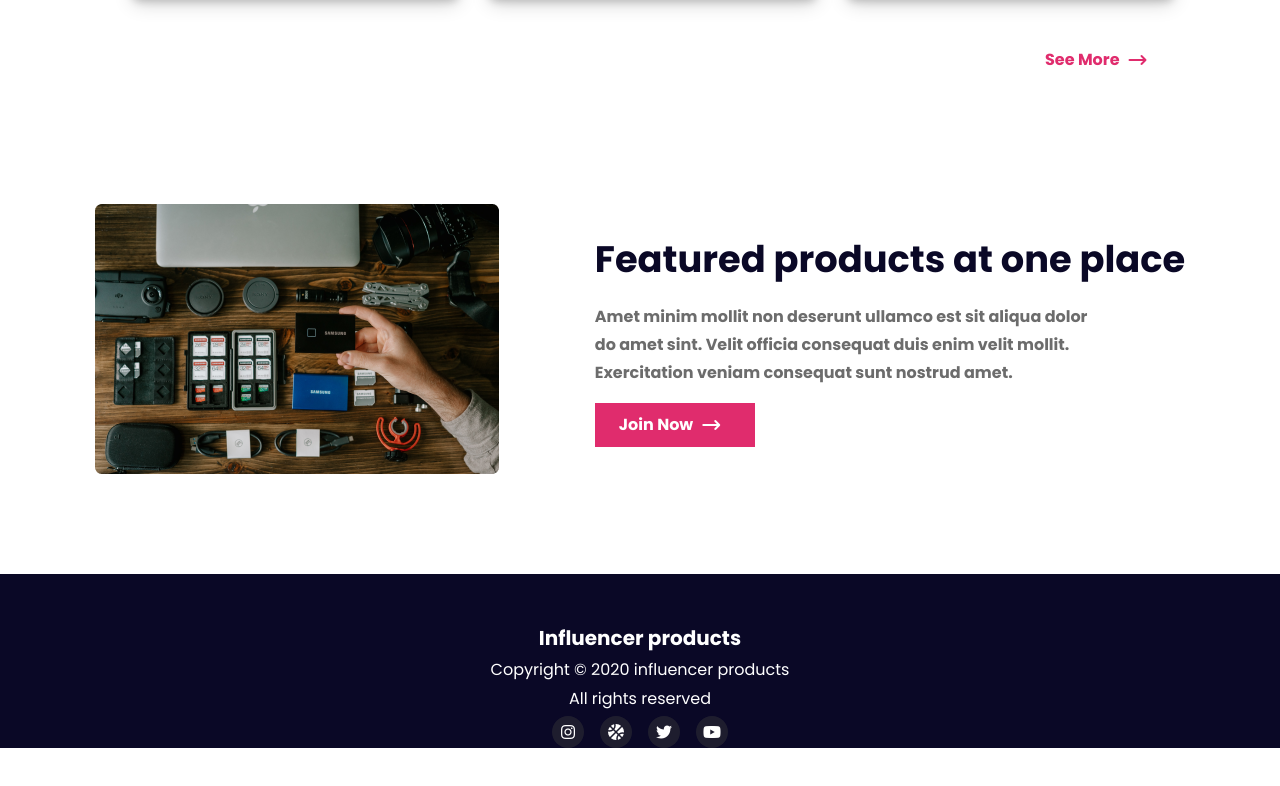
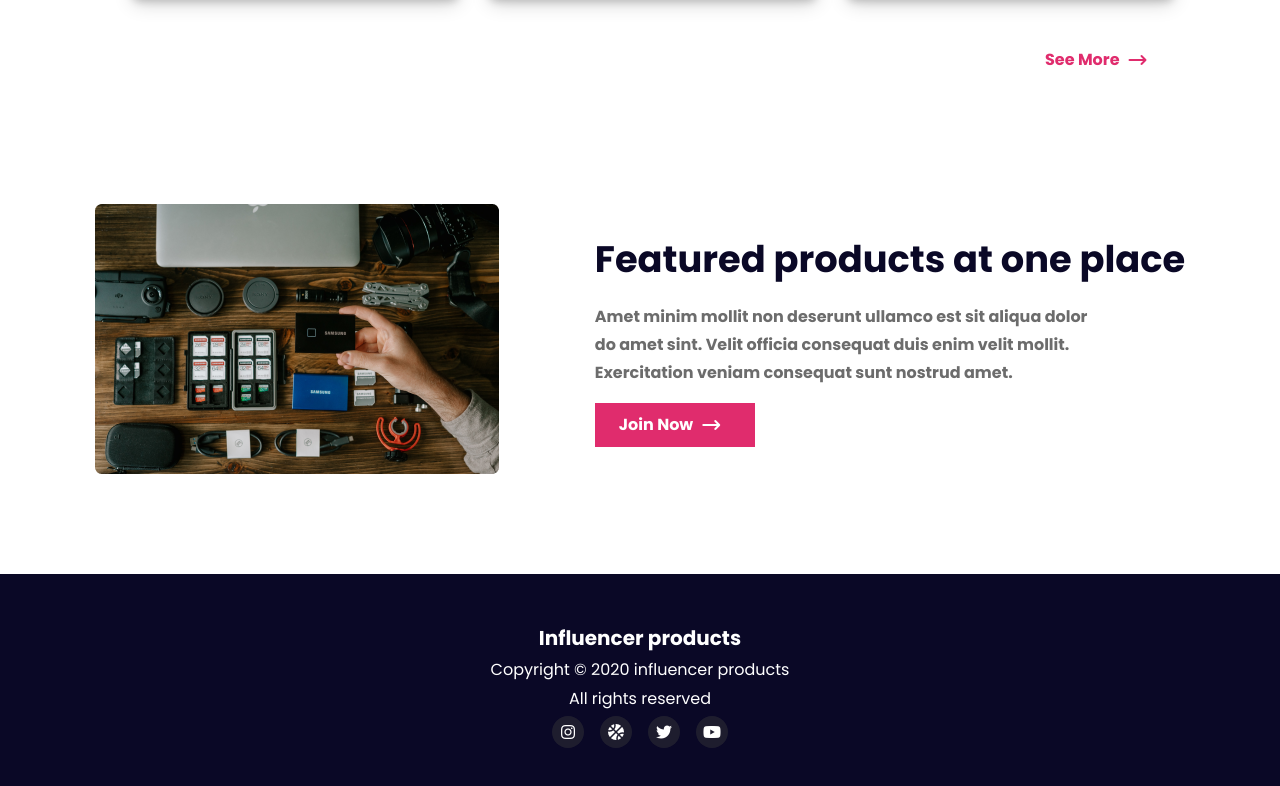
Before and after one commit to naimulislammehedi/influencer-gear-main, a plain HTML site: page index.html in a window 1280 px wide. Shown: the part 2543-3329 px from the top of the page. Before the commit the page ends 3291 px from the top, so only its background shows below. Drawn offline with Linux system fonts and the light colour scheme.

Commit message:
final polished footer

```diff
--- a/CSS/style.css
+++ b/CSS/style.css
@@ -275,6 +275,7 @@ body {
     background-color: #0A0826;
     color: #fff;
     text-align: center;
+    padding-bottom: 3.12rem;
 }
 
 .footer > h3 {
```
